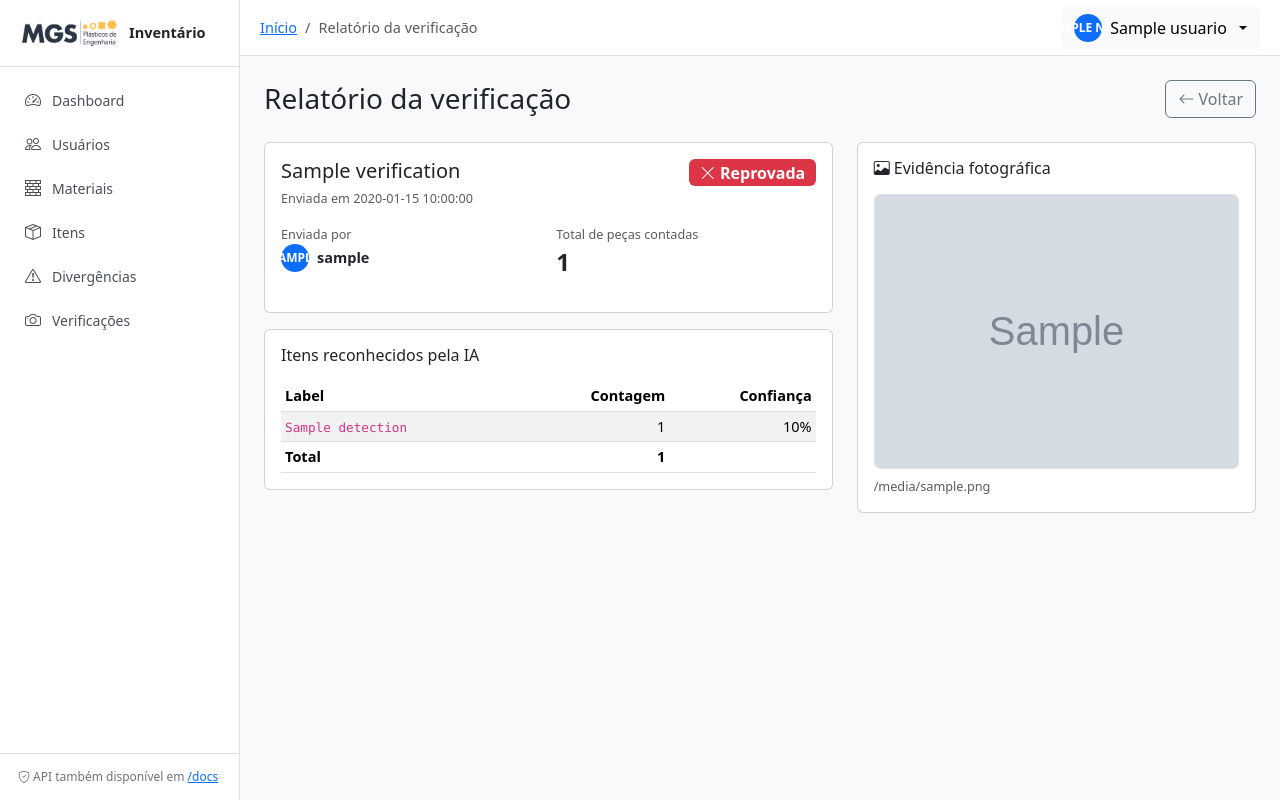
After one commit to Main-Break/MGS-Inventory-backend, a FastAPI app: template templates/verifications/detalhe.html in a window 1280 px wide. The commit adds this page. Run offline with FastAPI, Linux system fonts and the light colour scheme; the template is opened without the code that fills it: most values are stand-ins (such as "Sample title", 1, 10 or a date in 2020); grey boxes marked "Sample" are stand-in pictures; parts of the project's set-up code (start-up, migrations or seed data) failed here and were passed over; some libraries are stand-ins or nearby versions.

Commit message:
Adiciona relatório detalhado de verificação (foto grande à direita, dados à esquerda)
A listagem agora mostra quem enviou e o total de peças contadas, com link
para o relatório de cada verificação (GET /app/verifications/{id}):
status, autor, total contado, tabela de itens reconhecidos pela IA (label,
contagem, confiança) e a foto em evidência, com aprovar/reprovar movidos
para essa tela.

```diff
--- a/static/style.css
+++ b/static/style.css
@@ -6,6 +6,8 @@ sidebar + topbar, que o Bootstrap não traz pronto.
 */
 
 body { font-size: 14.5px; }
+
+.cursor-pointer { cursor: pointer; }
 
 /* ---------------------------------------------------------------- */
 /* Estrutura: sidebar fixa + topbar + conteúdo                      */
--- /dev/null
+++ b/templates/verifications/detalhe.html
@@ -0,0 +1,107 @@
+{% extends "base.html" %}
+{% block titulo %}Relatório da verificação{% endblock %}
+{% block conteudo %}
+    <div class="d-flex justify-content-between align-items-center mb-4">
+        <h1 class="h3 mb-0">Relatório da verificação</h1>
+        <a class="btn btn-outline-secondary" href="/app/verifications"><i class="bi bi-arrow-left"></i> Voltar</a>
+    </div>
+
+    <div class="row g-4">
+        <!-- Detalhes, à esquerda -->
+        <div class="col-lg-7">
+            <div class="card mb-3">
+                <div class="card-body">
+                    <div class="d-flex justify-content-between align-items-start mb-3">
+                        <div>
+                            <h2 class="h5 mb-1">{{ verification.item_name or "Item não informado" }}</h2>
+                            <span class="text-muted small">Enviada em {{ verification.created_at }}</span>
+                        </div>
+                        {% if verification.approved is none %}
+                        <span class="badge bg-secondary fs-6"><i class="bi bi-hourglass-split"></i> Pendente de aprovação</span>
+                        {% elif verification.approved %}
+                        <span class="badge bg-success fs-6"><i class="bi bi-check-lg"></i> Aprovada</span>
+                        {% else %}
+                        <span class="badge bg-danger fs-6"><i class="bi bi-x-lg"></i> Reprovada</span>
+                        {% endif %}
+                    </div>
+
+                    <div class="row g-3 mb-3">
+                        <div class="col-sm-6">
+                            <div class="text-muted small">Enviada por</div>
+                            <div class="d-flex align-items-center gap-2">
+                                <span class="avatar">{{ verification.user_name[0] | upper }}</span>
+                                <strong>{{ verification.user_name }}</strong>
+                            </div>
+                        </div>
+                        <div class="col-sm-6">
+                            <div class="text-muted small">Total de peças contadas</div>
+                            <div class="fs-4 fw-bold">{{ verification.total_count }}</div>
+                        </div>
+                    </div>
+
+                    {% if 'verifications.approve' in usuario.permissions and verification.approved is none %}
+                    <div class="d-flex gap-2 mt-3">
+                        <form method="post" action="/app/verifications/{{ verification.id }}/approve">
+                            <input type="hidden" name="approved" value="true">
+                            <button class="btn btn-success" type="submit"><i class="bi bi-check-lg"></i> Aprovar</button>
+                        </form>
+                        <button type="button" class="btn btn-danger"
+                            data-bs-toggle="modal" data-bs-target="#modalConfirmacao"
+                            data-action="/app/verifications/{{ verification.id }}/approve"
+                            data-campo="approved"
+                            data-valor="false"
+                            data-mensagem="Reprovar essa verificação?"
+                            data-botao-texto="Reprovar" data-botao-classe="btn-danger">
+                            <i class="bi bi-x-lg"></i> Reprovar
+                        </button>
+                    </div>
+                    {% endif %}
+                </div>
+            </div>
+
+            <div class="card">
+                <div class="card-body">
+                    <h2 class="h6 mb-3">Itens reconhecidos pela IA</h2>
+                    <table class="table table-sm table-striped mb-0">
+                        <thead>
+                            <tr>
+                                <th>Label</th>
+                                <th class="text-end">Contagem</th>
+                                <th class="text-end">Confiança</th>
+                            </tr>
+                        </thead>
+                        <tbody>
+                            {% for detection in verification.detections %}
+                            <tr>
+                                <td><code>{{ detection.label }}</code></td>
+                                <td class="text-end">{{ detection.count }}</td>
+                                <td class="text-end">{{ (detection.confidence * 100) | round(1) }}%</td>
+                            </tr>
+                            {% endfor %}
+                        </tbody>
+                        <tfoot>
+                            <tr class="fw-bold">
+                                <td>Total</td>
+                                <td class="text-end">{{ verification.total_count }}</td>
+                                <td></td>
+                            </tr>
+                        </tfoot>
+                    </table>
+                </div>
+            </div>
+        </div>
+
+        <!-- Foto, à direita -->
+        <div class="col-lg-5">
+            <div class="card" style="position: sticky; top: 16px;">
+                <div class="card-body">
+                    <h2 class="h6 mb-3"><i class="bi bi-image"></i> Evidência fotográfica</h2>
+                    <a href="/app/verifications/foto/{{ verification.photo_filename }}" target="_blank">
+                        <img src="/app/verifications/foto/{{ verification.photo_filename }}" alt="Foto da verificação" class="img-fluid rounded border">
+                    </a>
+                    <p class="text-muted small mt-2 mb-0">{{ verification.photo_filename }}</p>
+                </div>
+            </div>
+        </div>
+    </div>
+{% endblock %}
```
Also changed, not shown: templates/verifications/list.html (+11 -29 lines), views/verifications.py (+40 -6 lines).
